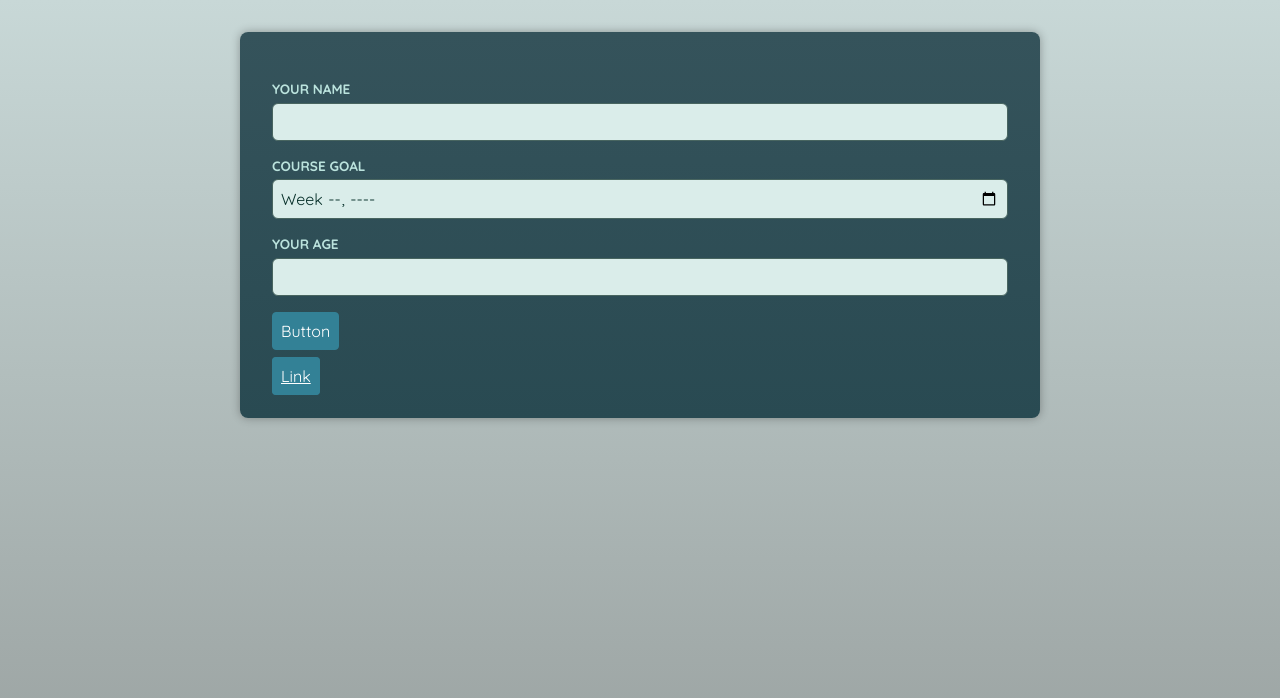
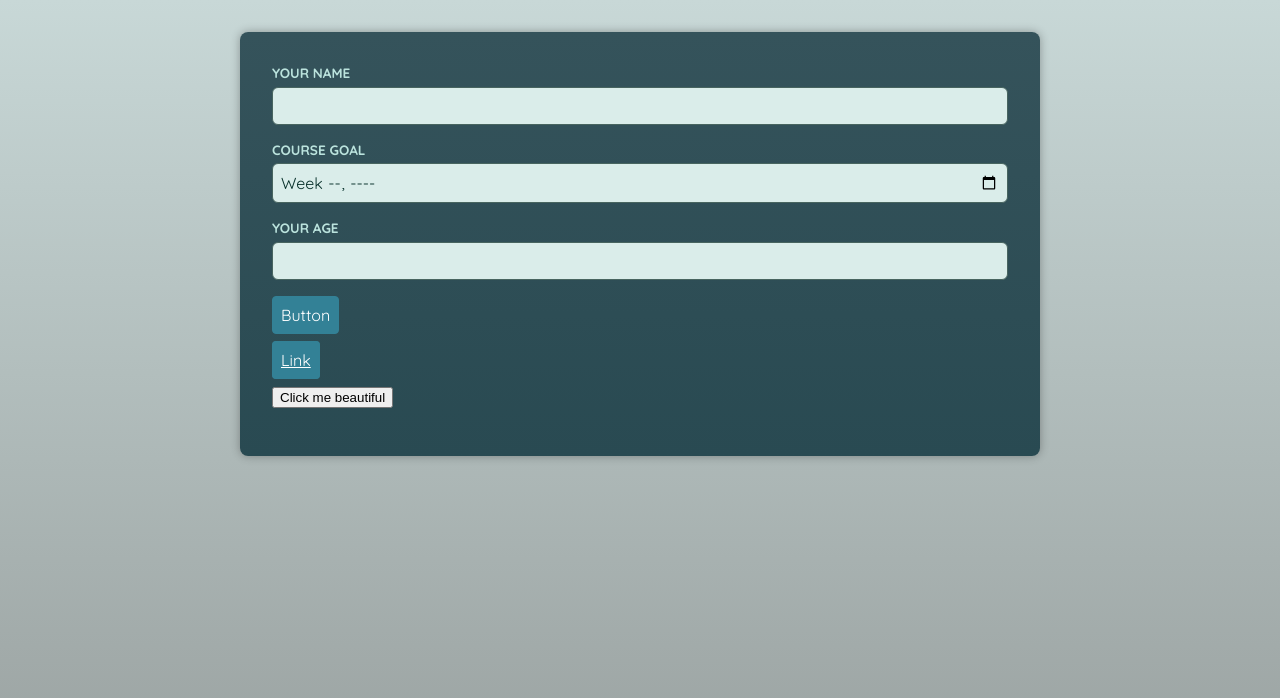
Before and after one commit to wozza0212/ReactTypescriptPracticalGuide, a React (Vite) app in the folder Project-number-2/: page / in a window 1280 px wide. Shown: the top 698 px of the page. Built offline with nearby package versions, Linux system fonts and the light colour scheme; a web font is replaced by a local one.

Commit message:
add container

```diff
--- a/Project-number-2/src/App.tsx
+++ b/Project-number-2/src/App.tsx
@@ -1,18 +1,34 @@
 import Button from "./components/Button";
 import Input from "./components/Input";
+import Container from "./components/Container";
 
 function App() {
   return (
     <main>
-      <p>
+      <div>
+
           <Input label="Your Name" id="name" type="text" />
           <Input label="Course Goal" id="goal" type="week" />
           <Input label="Your Age" id="age" type="number" />
-      </p>
+
+      </div>
+      <div>
         <p>
           <Button elem="button">Button</Button>
         </p>
-      <Button elem="a" href="https://www.google.com">Link</Button>
+      </div>
+      <div>
+        <p>
+          <Button elem="a" href="https://www.google.com">
+            Link
+          </Button>
+        </p>
+      </div>
+      <div>
+        <p>
+          <Container as={Button} onClick={() => console.log(`I've been clicked!`)}>Click me beautiful</Container>
+        </p>
+      </div>
     </main>
   );
 }
--- a/Project-number-2/src/components/Button.tsx
+++ b/Project-number-2/src/components/Button.tsx
@@ -1,3 +1,5 @@
+import {type FC, type ElementType, type ComponentPropsWithoutRef} from 'react'
+
 type ButtonProps = {
     elem: 'button'
 } & React.ComponentPropsWithoutRef<'button'>
@@ -6,7 +8,7 @@ type AnchorProps = {
     elem: 'a'
 } & React.ComponentPropsWithoutRef<'a'>
 
-const Button = (props: ButtonProps | AnchorProps) => {
+const Button: FC<ButtonProps | AnchorProps> = (props: ButtonProps | AnchorProps) => {
     if (props.elem === 'a') {
         return (<a className="button"{...props}></a>)
     }
--- /dev/null
+++ b/Project-number-2/src/components/Container.tsx
@@ -0,0 +1,17 @@
+import { ComponentPropsWithoutRef, type ElementType } from "react";
+
+type ContainerProps<T extends ElementType> = {
+  as: T;
+  children?: React.ReactNode;
+} & ComponentPropsWithoutRef<T>;
+
+const Container = <C extends ElementType>({
+  as,
+  children,
+  ...props
+}: ContainerProps<C>) => {
+  const Component = as || "div";
+  return <Component className='Container' {...props}>{children}</Component>;
+};
+
+export default Container;
```
Lines whose indentation alone changed are shown as unchanged.
